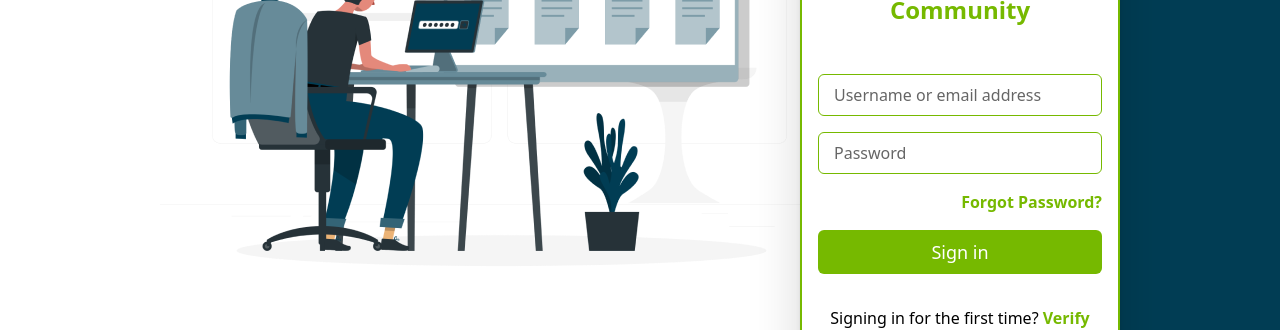
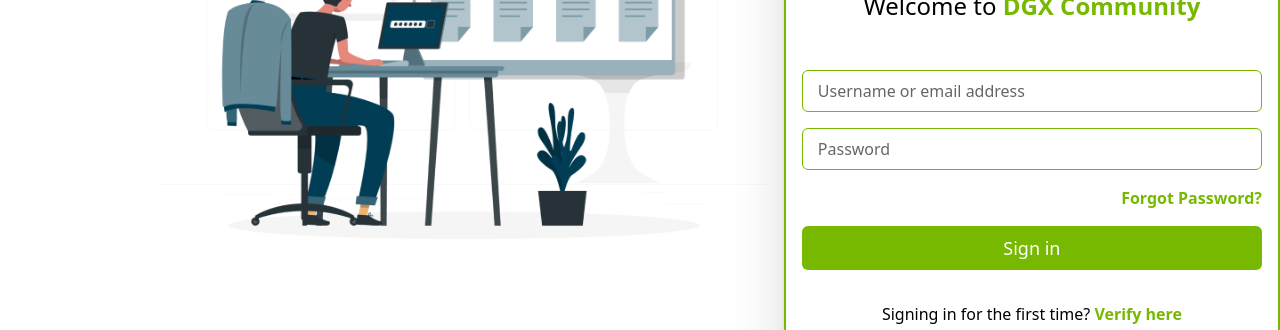
Before and after one commit to dark-Kings/DGX_Community, a React (Vite) app in the folder client/: page /SignInn in a window 1280 px wide. Shown: the part 478-808 px from the top of the page. Built offline with nearby package versions, Linux system fonts and the light colour scheme; no server answers.

Commit message:
SignInn page

```diff
--- a/client/src/component/ForgotPassword.jsx
+++ b/client/src/component/ForgotPassword.jsx
@@ -58,7 +58,7 @@
   return (
     <div className="min-h-screen flex flex-col lg:flex-row items-center justify-center relative">
       {/* Left side with form */}
-      <div className="w-full lg:w-1/2 min-h-screen py-20 px-8 rounded-r-3xl bg-DGXblue flex items-center justify-center">
+      <div className="w-full lg:w-1/2 min-h-screen py-20 px-8 lg:rounded-r-3xl bg-DGXblue flex items-center justify-center">
         <div className="w-full max-w-md">
           <div className="bg-white rounded-xl mx-auto shadow-lg overflow-hidden bg-DGXwhite shadow-DGXgreen p-8">
             <h1 className="text-DGXblue text-3xl mb-6 font-bold text-center">Forgot Password</h1>
--- a/client/src/component/SignInn.jsx
+++ b/client/src/component/SignInn.jsx
@@ -1,11 +1,15 @@
 import { useState } from 'react';
-import { Link } from 'react-router-dom';
+import { Link, useNavigate } from 'react-router-dom';
 import { images } from '../constant/index.js';
 
 const SignIn = () => {
   const [usernameFocus, setUsernameFocus] = useState(false);
   const [passwordFocus, setPasswordFocus] = useState(false);
   const [passwordVisible, setPasswordVisible] = useState(false);
+  const [userID, setUserID] = useState('');
+  const [password, setPassword] = useState('');
+  const [error, setError] = useState('');
+  const navigate = useNavigate();
 
   const handleFocus = (event) => {
     const { id } = event.target;
@@ -17,6 +21,25 @@
     const { id, value } = event.target;
     if (id === 'username' && !value) setUsernameFocus(false);
     if (id === 'password' && !value) setPasswordFocus(false);
+  };
+
+  const handleInputChange = (event) => {
+    const { id, value } = event.target;
+    if (id === 'username') setUserID(value);
+    if (id === 'password') setPassword(value);
+  };
+
+  const handleSubmit = (event) => {
+    event.preventDefault();
+    // Simulate authentication
+    if (userID === 'akkitacker@gmail.com' && password === 'aa') {
+      console.log('User ID:', userID);
+      console.log('Password:', password);
+      setError('');
+      navigate('/dashboard'); // Navigate to the dashboard or any protected route after successful sign-in
+    } else {
+      setError('Invalid email or password');
+    }
   };
 
   const togglePasswordVisibility = () => {
@@ -34,15 +57,16 @@
         />
       </div>
       {/* Sign in form container */}
-      <div className="w-full lg:w-1/4 h-screen flex justify-center items-center bg-DGXblue">
-        <div className="w-full max-w-sm lg:max-w-lg  lg:static pb-16 top-16 lg:top-auto left-1/2 transform -translate-x-1/2">
+      <div className="w-full lg:w-1/2 h-screen flex lg:rounded-l-full justify-center items-center bg-DGXblue">
+        <div className="w-full max-w-sm lg:max-w-lg lg:flex pb-16 top-16 lg:top-auto left-1/2 transform -translate-x">
           <div className="w-full max-w-100 p-4 rounded-lg shadow-md bg-DGXwhite border-2 border-DGXgreen drop-shadow-2xl">
             <div className='text-center text-6xl mb-2 text-DGXgreen font-black p-4 pb-10'>Sign In</div>
             <div className="flex justify-center items-center mb-4">
               <img src={images.robot} alt="Logo" className="logo-image" />
             </div>
             <h1 className="text-center text-2xl mb-2 pb-10">Welcome to <span className="text-DGXgreen font-black">DGX Community</span></h1>
-            <form className="space-y-4">
+            {error && <div className="text-red-500 text-center mb-4">{error}</div>}
+            <form className="space-y-4" onSubmit={handleSubmit}>
               <div className="relative">
                 <label
                   htmlFor="username"
@@ -56,6 +80,8 @@
                   className="w-full px-4 py-2 border border-DGXgreen rounded-md focus:outline-none focus:border-DGXgreen"
                   onFocus={handleFocus}
                   onBlur={handleBlur}
+                  onChange={handleInputChange}
+                  value={userID}
                 />
               </div>
               <div className="relative">
@@ -68,16 +94,18 @@
                 <input
                   id="password"
                   type={passwordVisible ? "text" : "password"}
-                  className="w-full px-4 py-2 border border-DGXgreen rounded-md focus:outline-none focus:border-DGXgreen" // Adjusted padding to avoid overlap
+                  className="w-full px-4 py-2 border border-DGXgreen rounded-md focus:outline-none focus:border-DGXgreen"
                   onFocus={handleFocus}
                   onBlur={handleBlur}
+                  onChange={handleInputChange}
+                  value={password}
                 />
                 <button
                   type="button"
                   onClick={togglePasswordVisibility}
                   className="absolute inset-y-0 right-0 flex items-center px-4 text-DGXgreen focus:outline-none"
                 >
-                  {/* <FontAwesomeIcon icon={passwordVisible ? faEyeSlash : faEye} /> */}
+                  {/* Add your eye icon here */}
                 </button>
               </div>
               <div className="text-right mb-4">
--- a/client/src/container/Home.jsx
+++ b/client/src/container/Home.jsx
@@ -4,7 +4,7 @@
 const Home = () => {
     return (
         <div>
-
+            <h1> Hello </h1>
         </div>
     )
 }
```
